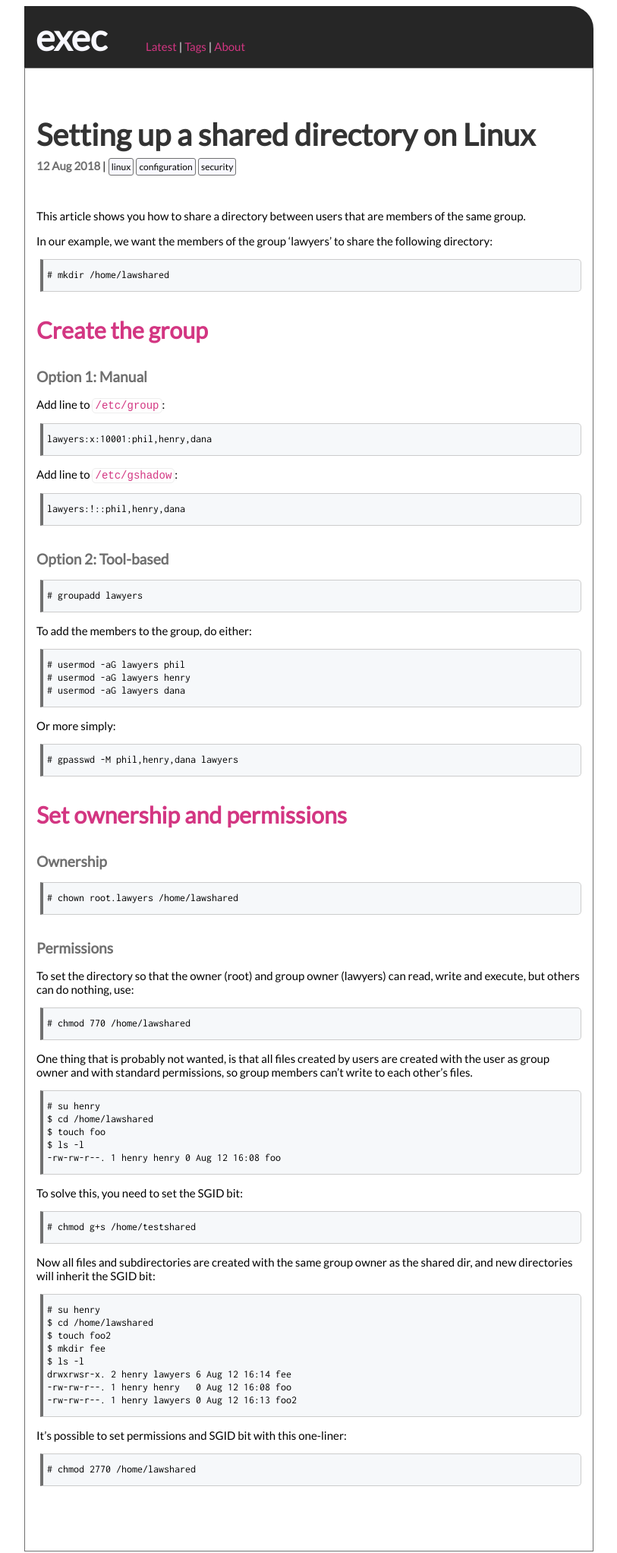
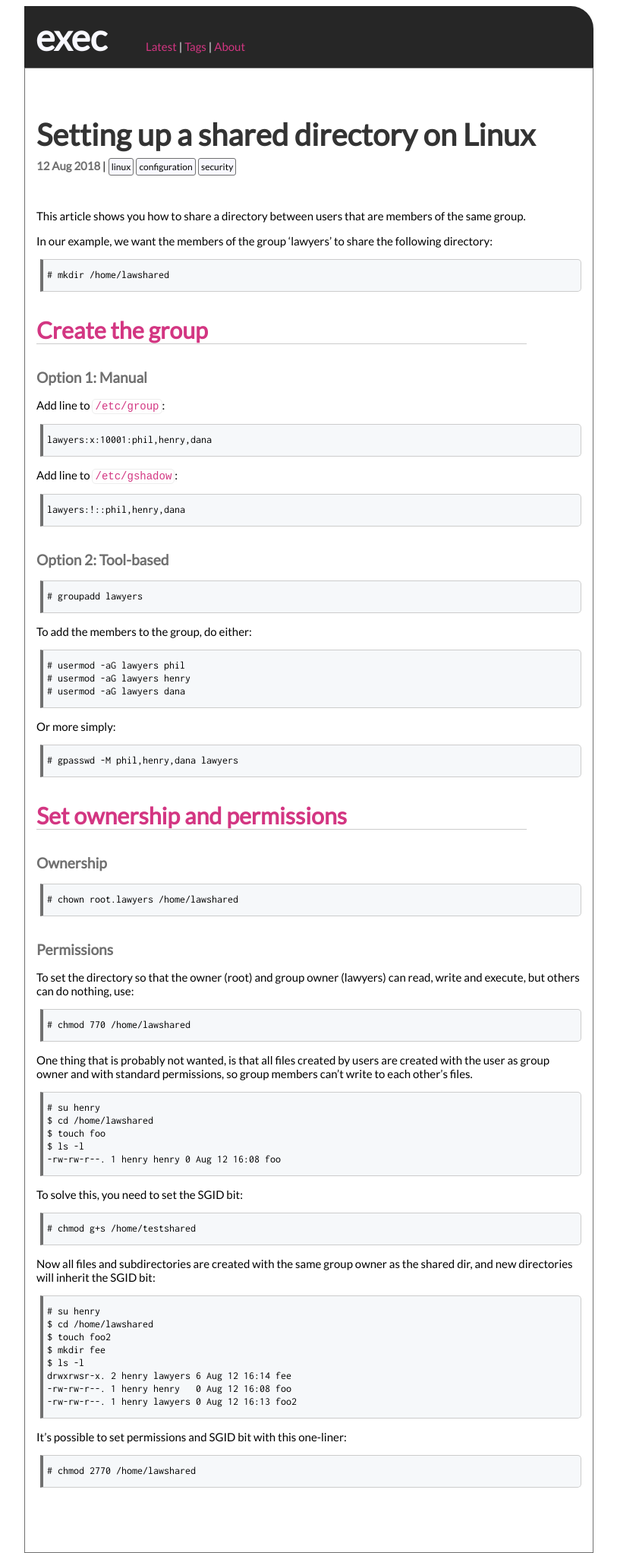
Before and after one commit to execas/execas.github.io, a Jekyll site: the page built from _posts/2018-08-13-setting-up-a-shared-directory-on-linux.md, in a window 1280 px wide. Shown: the whole page at 76% size, without its empty margins (233-1046 px from the left). Built offline with Jekyll 4.4.1, drawn with Linux system fonts in a browser that asks for light colours.

Commit message:
Update execas.css

```diff
--- a/css/execas.css
+++ b/css/execas.css
@@ -247,6 +247,8 @@ END: postinfo
      font-size: 1.9rem;
      margin-top: 2rem;
      margin-bottom:1rem;
+     width: 90%;
+     border-bottom: 1px solid #ccc;
 }
 
 .post h2 code {
```
